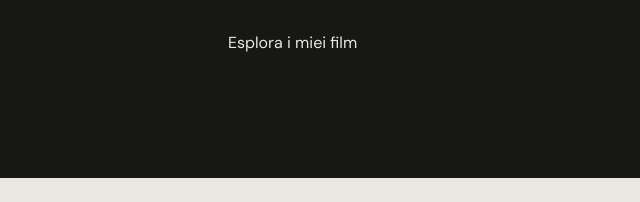
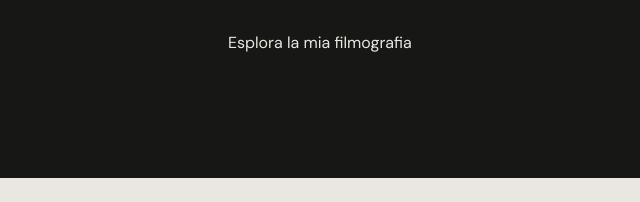
Before and after one commit to byfrancesconiglio/francesco-niglio.github.io, a plain HTML site: page index.html in a window 1280 px wide. Shown: the part 598-800 px from the top of the page, 108-748 px from the left. Drawn offline with nearby package versions, Linux system fonts and the light colour scheme; a web font is replaced by a local one.

Commit message:
Update index.html

```diff
--- a/index.html
+++ b/index.html
@@ -26,7 +26,7 @@
         <p class="eyebrow">REGISTA · SCENEGGIATORE</p>
         <h1>Francesco<br><em>Niglio.</em></h1>
         <p class="hero-note">Cinema di finzione e documentario.<br>Storie, corpi, territori e contraddizioni del presente.</p>
-<a href="filmografia.html" class="button">Esplora i miei film</a>      </div>
+<a href="filmo.html" class="button">Esplora la mia filmografia</a>      </div>
       <div class="hero-index">01 — 05 <span>PORTFOLIO</span></div>
     </section>
 
```
